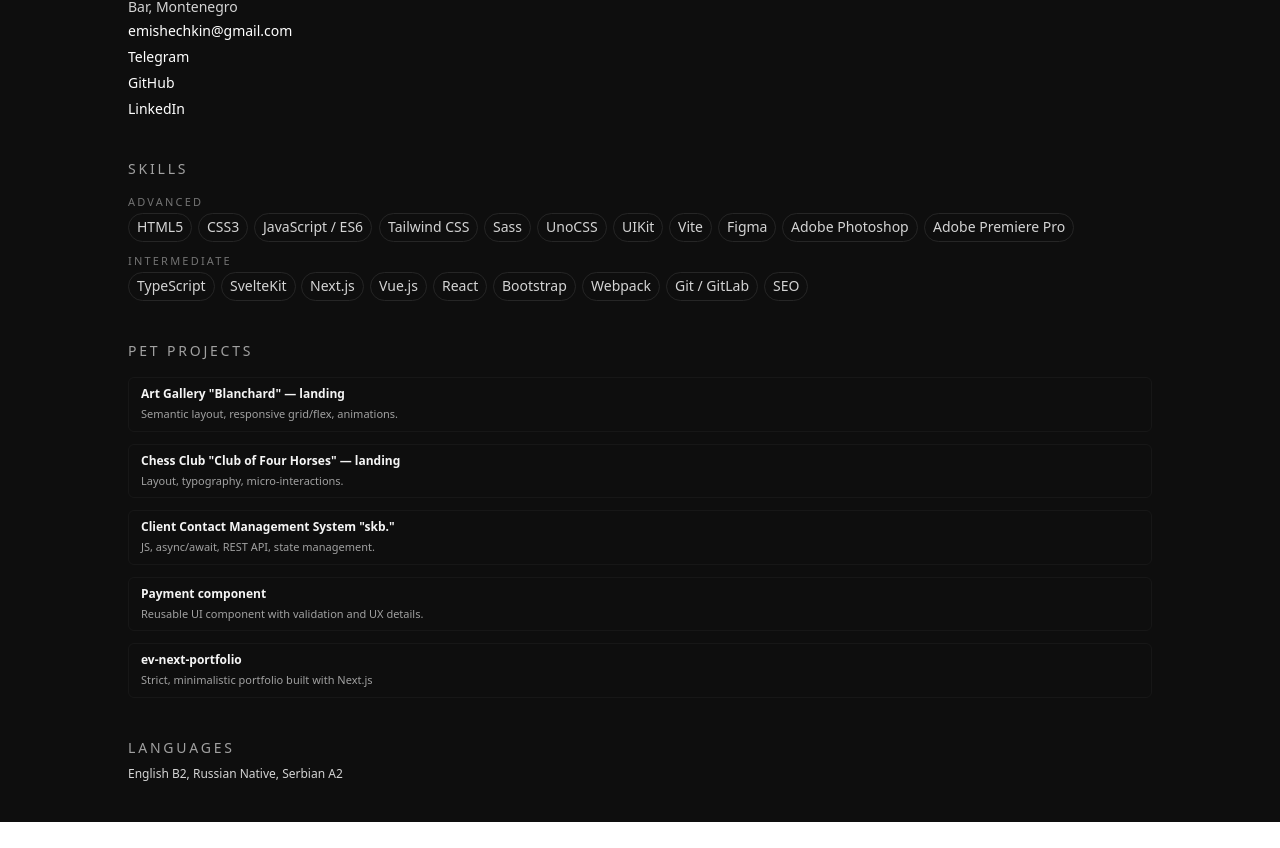
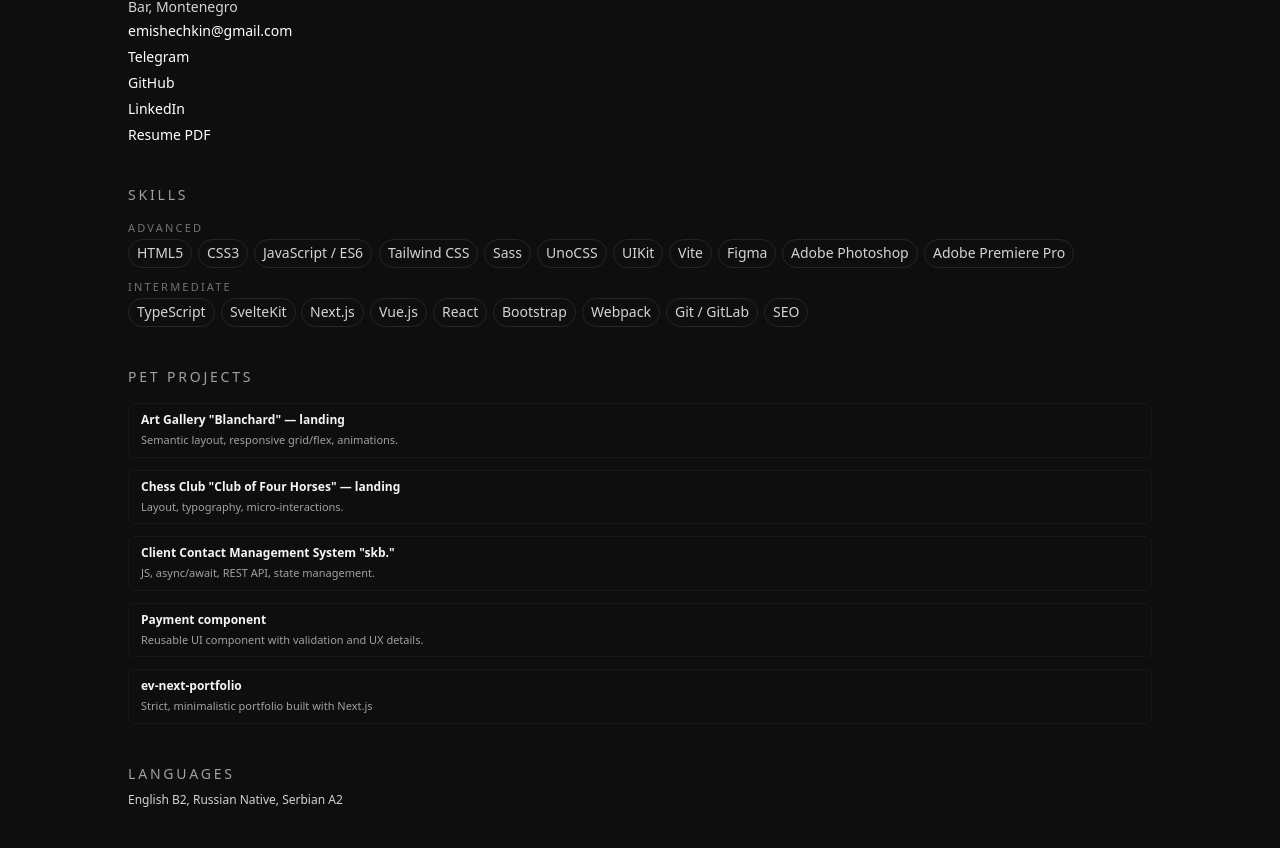
Before and after one commit to Evgenii-Mishechkin/ev-next-portfolio, a Next.js app: page /en in a window 1280 px wide. Shown: the part 920-1768 px from the top of the page. Before the commit the page ends 1742 px from the top, so only its background shows below. Built offline with nearby package versions, Linux system fonts and the light colour scheme.

Commit message:
Adding resume file (portfolios) to PDF documents

```diff
--- a/src/data/data.ts
+++ b/src/data/data.ts
@@ -99,6 +99,11 @@ export const contactsData: ContactsData = {
       href: 'https://www.linkedin.com/in/evgenii-mishechkin',
       external: true
     },
+    {
+      label: 'Resume PDF',
+      href: 'files/resume.pdf',
+      external: true
+    },
 
   ]
 };
--- a/tsconfig.json
+++ b/tsconfig.json
@@ -15,7 +15,7 @@
     "incremental": true,
     "plugins": [{ "name": "next" }],
 
-    // ⬇️ новый способ — baseUrl НЕ нужен
+
     "paths": {
       "@/*": ["./src/*"]
     }
```
Also changed, not shown: 1 other file (tests, documents, lock files or other folders).
